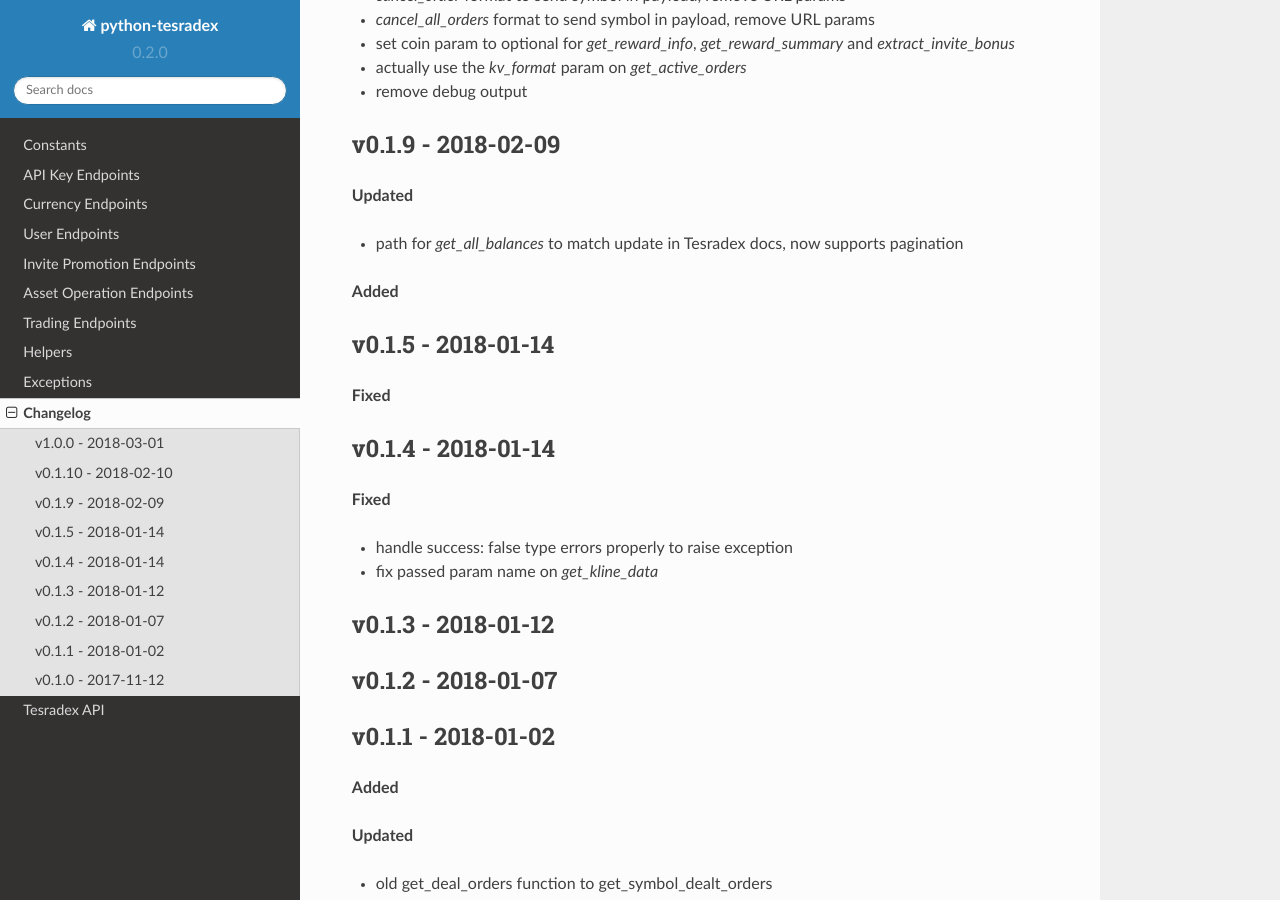
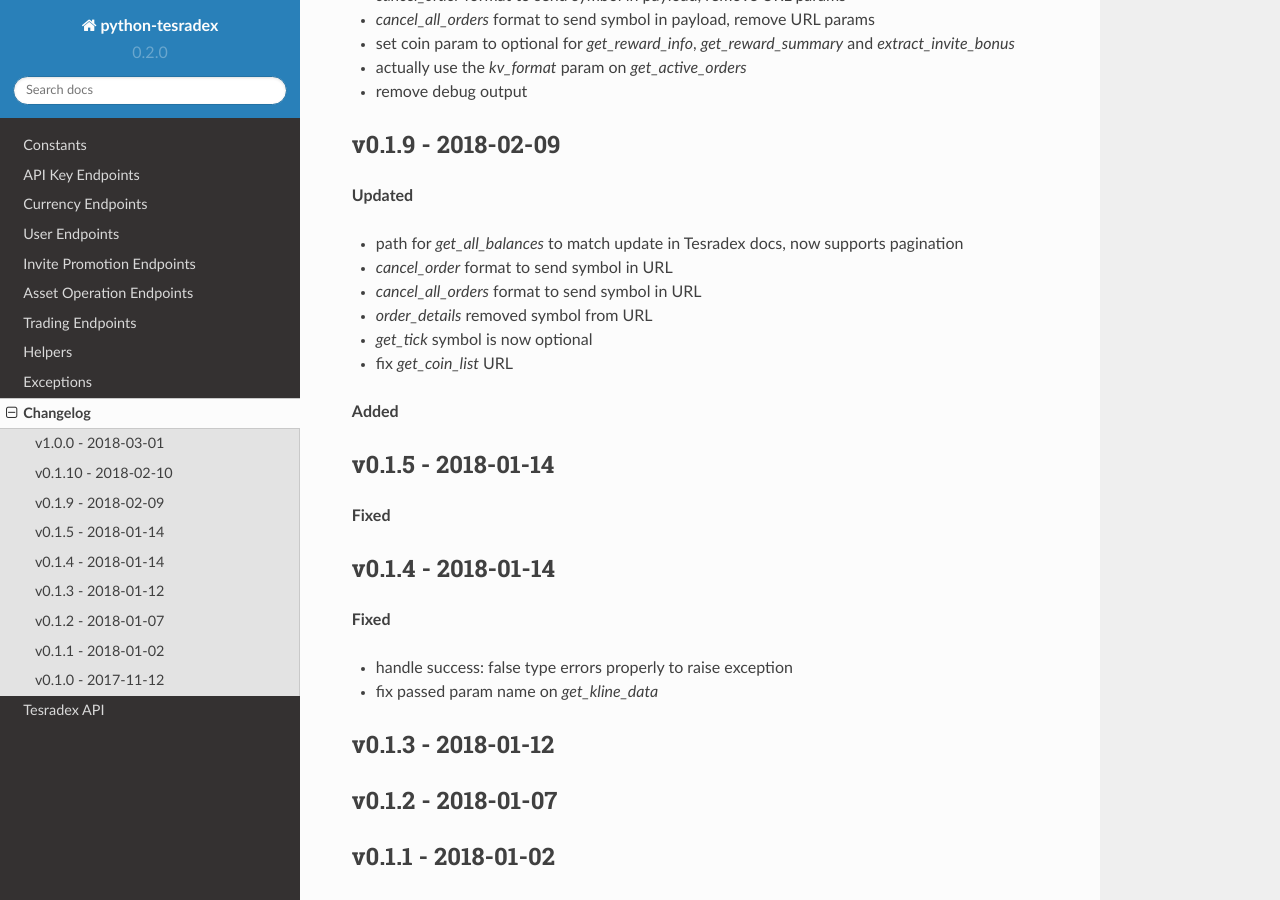
Before and after one commit to TesrabNetwork/python-tesradex, a Sphinx documentation site: the page built from docs/changelog.rst, in a window 1280 px wide and 900 px high, scrolled down 1032 px. Built offline with Sphinx 7.4.7 and the Read the Docs theme 2.0.0, drawn with Linux system fonts in a browser that asks for light colours; formulas are drawn with MathJax 3; pages that are not in the unit, such as notebooks, are missing from menus.

Commit message:
update changelog function descriptions

```diff
--- a/docs/changelog.rst
+++ b/docs/changelog.rst
@@ -50,7 +50,11 @@
 **Updated**
 
 - path for `get_all_balances` to match update in Tesradex docs, now supports pagination
-
+- `cancel_order` format to send symbol in URL
+- `cancel_all_orders` format to send symbol in URL
+- `order_details` removed symbol from URL
+- `get_tick` symbol is now optional
+- fix `get_coin_list` URL
 
 
 
```
